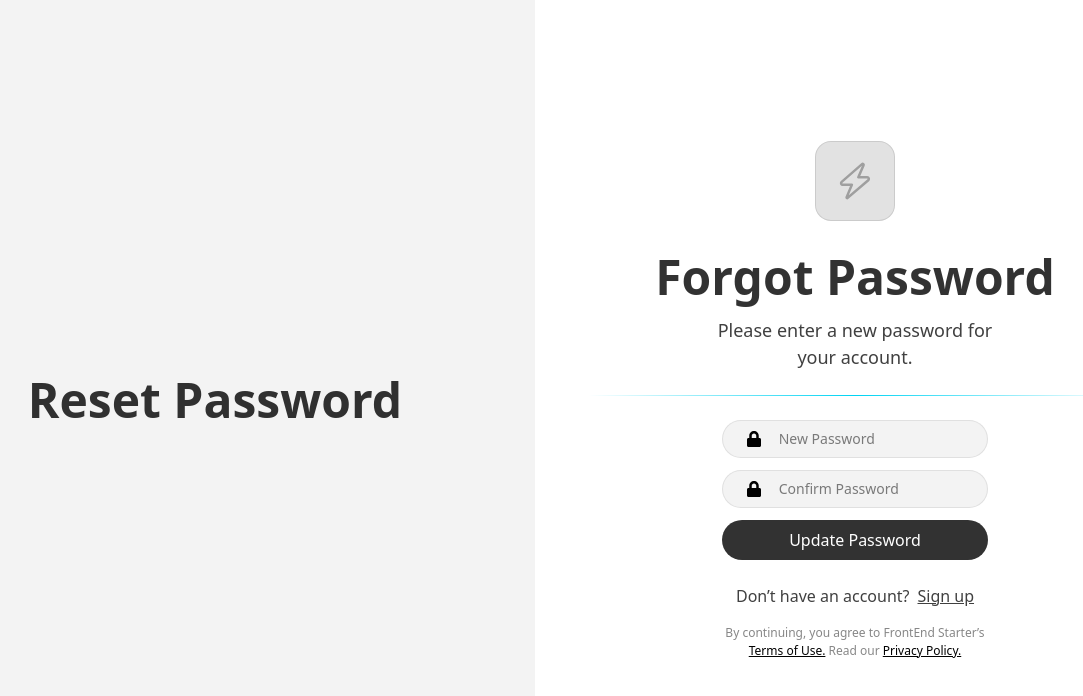
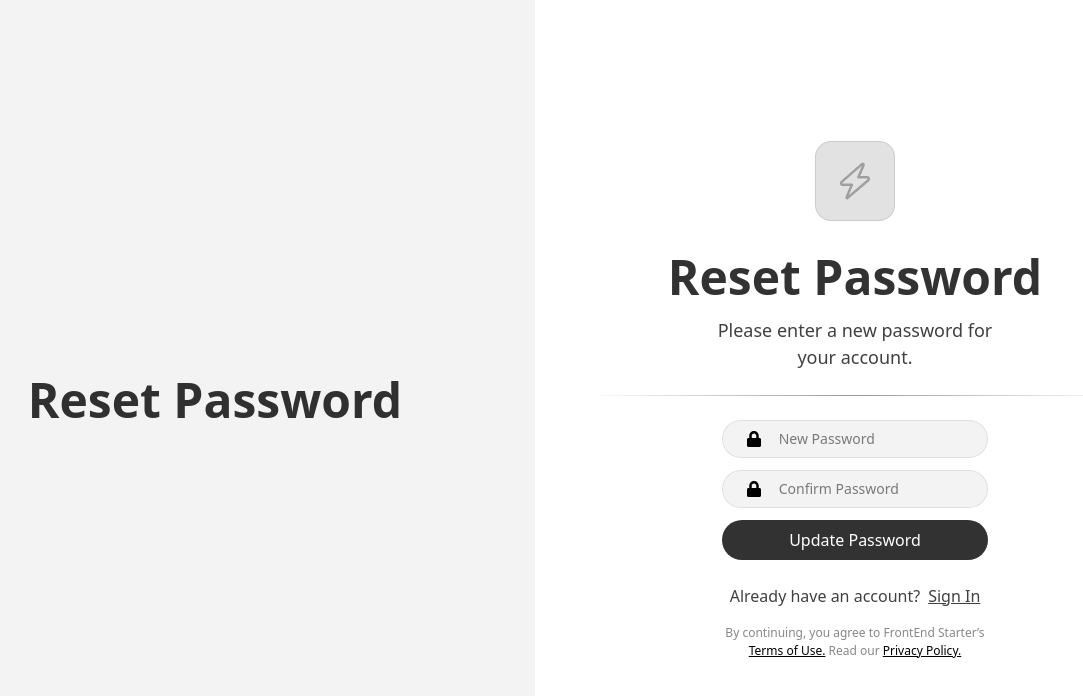
Before and after one commit to Polashahmad01/frontend-starter, a React (Vite) app: page /reset-password in a window 1280 px wide. Shown: the top 696 px of the page, without its empty margins (105-1188 px from the left). Built offline with nearby package versions, Linux system fonts and the light colour scheme.

Commit message:
Add authentication

```diff
--- /dev/null
+++ b/src/hooks/useResetPassword.ts
@@ -0,0 +1,25 @@
+import { useMutation } from "@tanstack/react-query";
+import { resetPasswordWithEmail } from "../services/authService";
+import { notify } from "../utils/notify";
+
+export const useResetPassword = () => {
+  const {
+    mutateAsync: resetPasswordMutation,
+    isPending: resetPasswordIsPending,
+  } = useMutation({
+    mutationFn: resetPasswordWithEmail,
+    onSuccess: (data) => {
+      notify("success", data.message);
+      console.log("data", data);
+    },
+    onError: (error: { error: { code: string; message: string } }) => {
+      notify("error", error.error.message);
+      console.log("error", error);
+    },
+  });
+
+  return {
+    resetPasswordIsPending,
+    resetPasswordMutation,
+  };
+};
--- a/src/pages/ResetPasswordPage.tsx
+++ b/src/pages/ResetPasswordPage.tsx
@@ -1,8 +1,38 @@
 import { GoZap } from "react-icons/go";
 import { FaLock } from "react-icons/fa";
 import { Link } from "react-router";
+import { useForm } from "react-hook-form";
+import { zodResolver } from "@hookform/resolvers/zod";
+import { useLocation } from "react-router";
+import Button from "../components/ui/Button";
+import { useInput } from "../hooks/useInput";
+import { useResetPassword } from "../hooks/useResetPassword";
+import { resetPasswordSchema, ResetPasswordSchema } from "../schema/authSchema";
 
 export default function ResetPasswordPage() {
+  const location = useLocation();
+  const token = new URLSearchParams(location.search).get("token");
+  console.log("token", token);
+  const { resetPasswordIsPending, resetPasswordMutation } = useResetPassword();
+  const { register, handleSubmit, formState: { errors } } = useForm<ResetPasswordSchema>({
+    resolver: zodResolver(resetPasswordSchema),
+    mode: "onChange",
+    defaultValues: {
+      token: token || "",
+      password: "",
+      confirmPassword: "",
+    }
+  });
+  const { inputType, toggleInputType } = useInput("password");
+
+  const onSubmit = (formData: ResetPasswordSchema) => {
+    resetPasswordMutation({
+      token: token!,
+      password: formData.password,
+      confirmPassword: formData.confirmPassword
+    });
+  }
+
   return (
     <section className="flex justify-center items-center h-screen py-6 sm:py-0">
       <article className="hidden md:flex md:justify-center md:items-center md:flex-1 bg-[#f3f3f3] h-full">
@@ -15,7 +45,7 @@ export default function ResetPasswordPage() {
           </div>
           <div className="mb-4">
             <h1 className="text-xl font-bold leading-none tracking-normal opacity-80 md:text-3xl lg:text-4xl xl:text-5xl 2xl:text-6xl">
-              Forgot Password
+              Reset Password
             </h1>
           </div>
           <div className="mb-6">
@@ -25,7 +55,26 @@ export default function ResetPasswordPage() {
           </div>
           <div className="w-full h-px bg-gradient-to-r from-transparent via-cyan-400 to-transparent mb-6" />
           <div className="flex flex-col gap-3 mb-6 xl:w-1/2">
-            <form className="flex flex-col gap-3">
+            <form className="flex flex-col gap-3" onSubmit={handleSubmit(onSubmit)}>
+              <div className="relative w-full">
+                <FaLock
+                  className="absolute top-1/2 left-6 -translate-y-1/2"
+                  size={16}
+                />
+                <input
+                  type={inputType}
+                  placeholder="New Password"
+                  {...register("password")}
+                  onFocus={toggleInputType}
+                  onBlur={toggleInputType}
+                  className="w-full border bg-[#f3f3f3] border-[rgba(212,212,212,0.6)]  rounded-full text-sm py-2 pl-14 pr-4 outline-0"
+                />
+              </div>
+              {errors.password && (
+                <p className="self-end text-xs -mt-2 text-red-500">
+                  {errors.password.message}
+                </p>
+              )}
               <div className="relative w-full">
                 <FaLock
                   className="absolute top-1/2 left-6 -translate-y-1/2"
@@ -33,35 +82,32 @@ export default function ResetPasswordPage() {
                 />
                 <input
                   className="w-full border bg-[#f3f3f3] border-[rgba(212,212,212,0.6)]  rounded-full text-sm py-2 pl-14 pr-4 outline-0"
-                  type="password"
-                  placeholder="New Password"
+                  type={inputType}
+                  placeholder="Confirm Password"
+                  {...register("confirmPassword")}
+                  onFocus={toggleInputType}
+                  onBlur={toggleInputType}
                 />
               </div>
-              <div className="relative w-full">
-                <FaLock
-                  className="absolute top-1/2 left-6 -translate-y-1/2"
-                  size={16}
-                />
-                <input
-                  className="w-full border bg-[#f3f3f3] border-[rgba(212,212,212,0.6)]  rounded-full text-sm py-2 pl-14 pr-4 outline-0"
-                  type="password"
-                  placeholder="Confirm Password"
-                />
-              </div>
+              {errors.confirmPassword && (
+                <p className="self-end text-xs -mt-2 text-red-500">
+                  {errors.confirmPassword.message}
+                </p>
+              )}
               <div className="w-full">
-                <button className="w-full cursor-pointer rounded-full px-6 py-2 flex items-center justify-center text-white opacity-80 bg-[#000000] transition-all duration-400 hover:bg-[#f3f3f3] hover:text-[#000000]">
-                  Update Password
-                </button>
+                <Button disabled={resetPasswordIsPending} type="submit">
+                  {resetPasswordIsPending ? "Updating Password..." : "Update Password"}
+                </Button>
               </div>
             </form>
           </div>
           <div className="flex justify-center items-center mb-4">
             <div className="flex gap-2">
               <p className="text-[#404040] font-light">
-                Don’t have an account?
+                Already have an account?
               </p>
-              <Link className="text-[#404040] underline" to="/sign-up">
-                Sign up
+              <Link className="text-[#404040] underline" to="/sign-in">
+                Sign In
               </Link>
             </div>
           </div>
--- a/src/schema/authSchema.ts
+++ b/src/schema/authSchema.ts
@@ -33,3 +33,20 @@ export const forgotPasswordSchema = z.object({
 });
 
 export type ForgotPasswordSchema = z.infer<typeof forgotPasswordSchema>;
+
+export const resetPasswordSchema = z.object({
+  token: z.string().min(1, "Token is required"),
+  password: z
+    .string()
+    .regex(/(?=.*[A-Z])/, "one uppercase letter")
+    .regex(/(?=.*[a-z])/, "one lowercase letter")
+    .regex(/(?=.*\d)/, "one number")
+    .regex(/(?=.*[!@#$%^&*()_+\-=[\]{};':"\\|,.<>/?])/, "one special character")
+    .min(8, "Password must be at least 8 characters long"),
+  confirmPassword: z.string().min(1, "Confirm password is required"),
+}).refine((data) => data.password === data.confirmPassword, {
+  message: "Passwords don't match",
+  path: ["confirmPassword"],
+});
+
+export type ResetPasswordSchema = z.infer<typeof resetPasswordSchema>;
--- a/src/services/authService.ts
+++ b/src/services/authService.ts
@@ -1,4 +1,9 @@
-import { ForgotPasswordSchema, SignInSchema, SignUpSchema } from "../schema";
+import {
+  ForgotPasswordSchema,
+  ResetPasswordSchema,
+  SignInSchema,
+  SignUpSchema,
+} from "../schema";
 import { SignInResponse, SignUpResponse } from "../types";
 
 export const signInWithEmailPassword = async (
@@ -72,3 +77,24 @@ export const forgotPasswordWithEmail = async (
 
   return data;
 };
+
+export const resetPasswordWithEmail = async (formData: ResetPasswordSchema) => {
+  const response = await fetch(
+    `${import.meta.env.VITE_BACKEND_API_URL}/api/auth/reset-password`,
+    {
+      method: "POST",
+      headers: {
+        "Content-Type": "application/json",
+      },
+      body: JSON.stringify(formData),
+      credentials: "include",
+    }
+  );
+
+  const data = await response.json();
+  if (!response.ok) {
+    throw data;
+  }
+
+  return data;
+};
```
